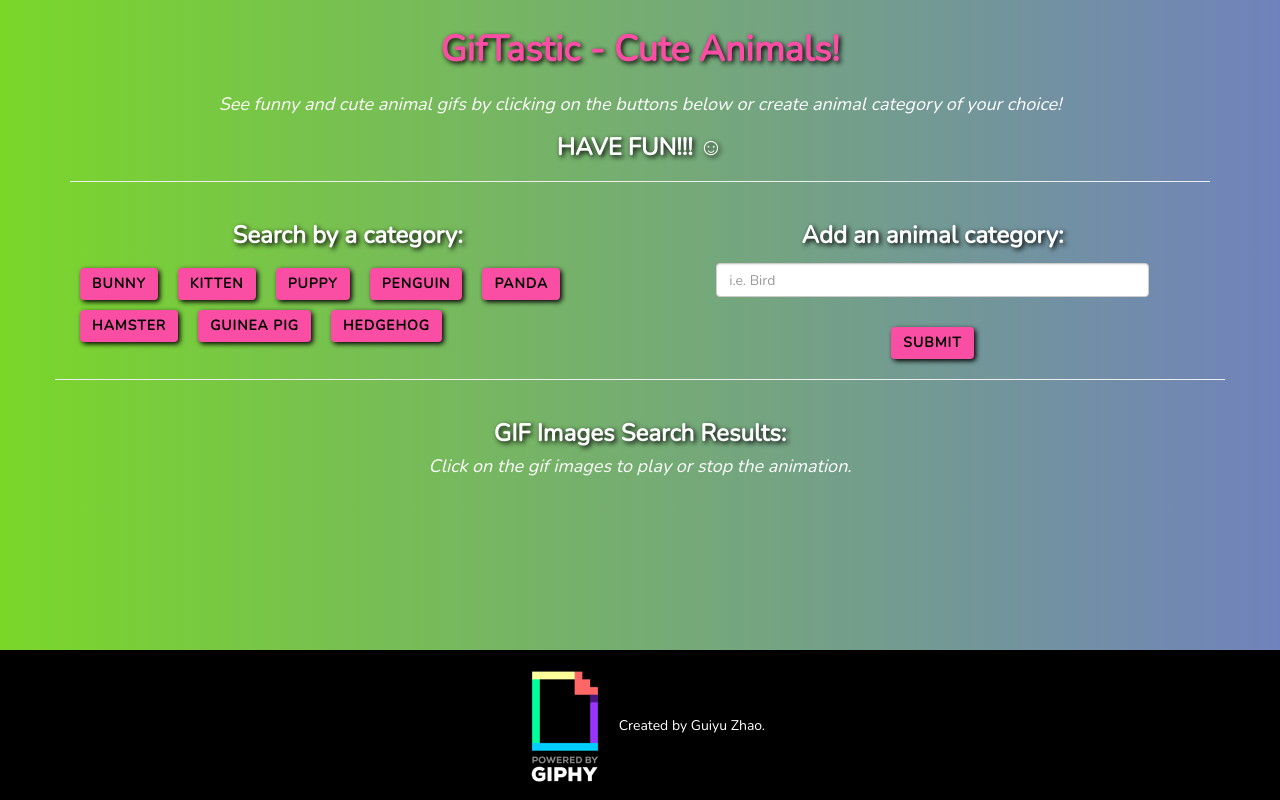
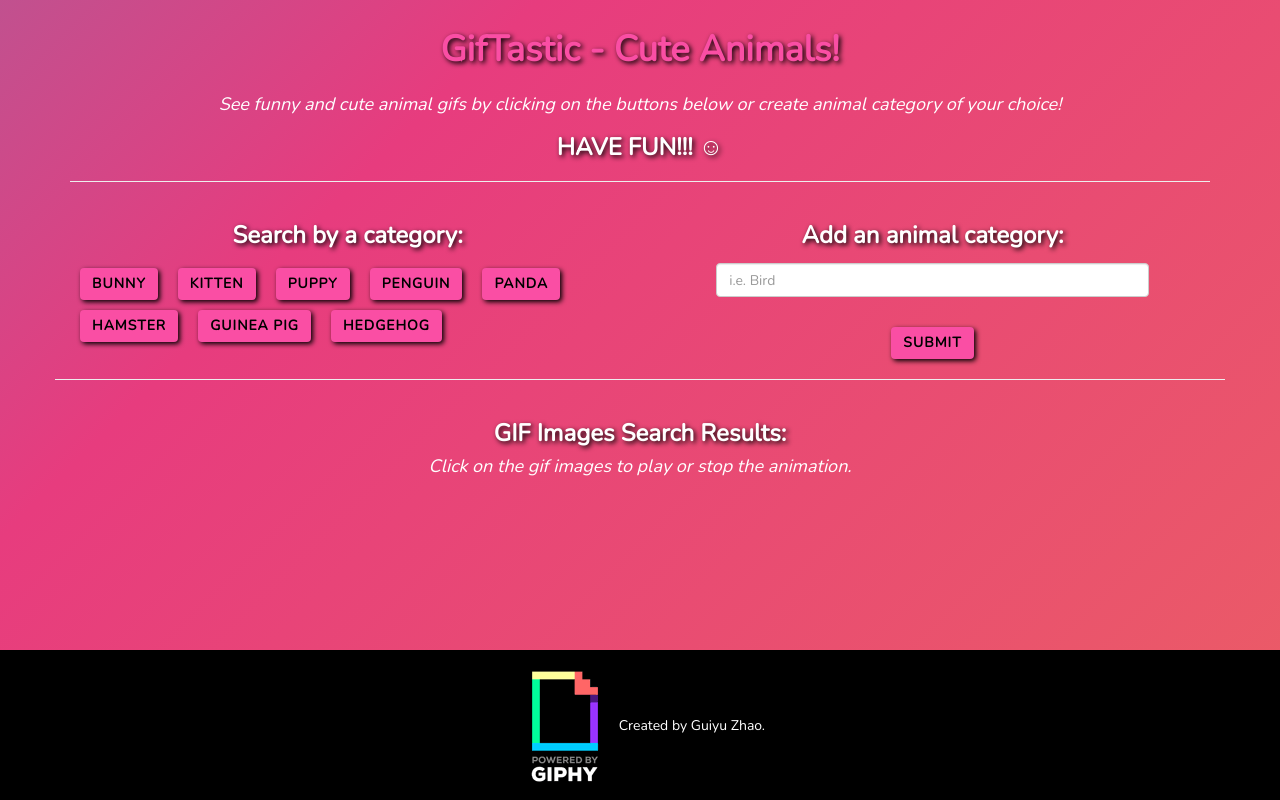
Before and after one commit to CocoZDev/GifTastic, a PHP site: page / in a window 1280 px wide. Run offline with PHP 8.4, Linux system fonts and the light colour scheme; some libraries are stand-ins or nearby versions.

Commit message:
changed to Pure CSS3 Animated Gradient Background

```diff
--- a/assets/css/style.css
+++ b/assets/css/style.css
@@ -13,20 +13,52 @@ body {
     position: relative;
     margin: 0;
     padding-bottom: 150px;
+    width: 100wh;
     min-height: 100%;
-    /* font-family: 'Nunito', sans-serif !important; */
     font-size: 18px;
-    /* background: url("../images/dark_wood_@2X.png"); */
-    background-repeat: no-repeat;
     text-align: center;
-    color: white;
-    background-attachment: fixed;
-    width: 100%;
-    -webkit-background-size: cover;
-    -moz-background-size: cover;
-    background-size: cover;
-    -o-background-size: cover;
+	color: #fff;
+	background: linear-gradient(-45deg, #EE7752, #E73C7E, #23A6D5, #23D5AB);
+	background-size: 400% 400%;
+	-webkit-animation: Gradient 15s ease infinite;
+	-moz-animation: Gradient 15s ease infinite;
+	animation: Gradient 15s ease infinite;
+}
 
+@-webkit-keyframes Gradient {
+	0% {
+		background-position: 0% 50%
+	}
+	50% {
+		background-position: 100% 50%
+	}
+	100% {
+		background-position: 0% 50%
+	}
+}
+
+@-moz-keyframes Gradient {
+	0% {
+		background-position: 0% 50%
+	}
+	50% {
+		background-position: 100% 50%
+	}
+	100% {
+		background-position: 0% 50%
+	}
+}
+
+@keyframes Gradient {
+	0% {
+		background-position: 0% 50%
+	}
+	50% {
+		background-position: 100% 50%
+	}
+	100% {
+		background-position: 0% 50%
+	}
 }
 
 
--- a/assets/javascript/app.js
+++ b/assets/javascript/app.js
@@ -164,66 +164,3 @@ $(".category-btn").on("click", function(){
 	var searchTerm = $(this).attr("data-input");
 	generateGifs(topics, searchTerm)
 });
-
-// Animated Background Gradient
-
-var colors = new Array(
-	[62,35,255],
-	[60,255,60],
-	[255,35,98],
-	[45,175,230],
-	[255,0,255],
-	[255,128,0]);
-
-  var step = 0;
-  //color table indices for:
-  // current color left
-  // next color left
-  // current color right
-  // next color right
-  var colorIndices = [0,1,2,3];
-
-  //transition speed
-  var gradientSpeed = 0.002;
-
-  function updateGradient()
-  {
-
-	if ( $===undefined ) return;
-
-  var c0_0 = colors[colorIndices[0]];
-  var c0_1 = colors[colorIndices[1]];
-  var c1_0 = colors[colorIndices[2]];
-  var c1_1 = colors[colorIndices[3]];
-
-  var istep = 1 - step;
-  var r1 = Math.round(istep * c0_0[0] + step * c0_1[0]);
-  var g1 = Math.round(istep * c0_0[1] + step * c0_1[1]);
-  var b1 = Math.round(istep * c0_0[2] + step * c0_1[2]);
-  var color1 = "rgb("+r1+","+g1+","+b1+")";
-
-  var r2 = Math.round(istep * c1_0[0] + step * c1_1[0]);
-  var g2 = Math.round(istep * c1_0[1] + step * c1_1[1]);
-  var b2 = Math.round(istep * c1_0[2] + step * c1_1[2]);
-  var color2 = "rgb("+r2+","+g2+","+b2+")";
-
-   $('#gradient').css({
-	 background: "-webkit-gradient(linear, left top, right top, from("+color1+"), to("+color2+"))"}).css({
-	  background: "-moz-linear-gradient(left, "+color1+" 0%, "+color2+" 100%)"});
-
-	step += gradientSpeed;
-	if ( step >= 1 )
-	{
-	  step %= 1;
-	  colorIndices[0] = colorIndices[1];
-	  colorIndices[2] = colorIndices[3];
-
-	  //pick two new target color indices
-	  //do not pick the same as the current one
-	  colorIndices[1] = ( colorIndices[1] + Math.floor( 1 + Math.random() * (colors.length - 1))) % colors.length;
-	  colorIndices[3] = ( colorIndices[3] + Math.floor( 1 + Math.random() * (colors.length - 1))) % colors.length;
-
-	}
-  }
-
-  setInterval(updateGradient,10);
```
